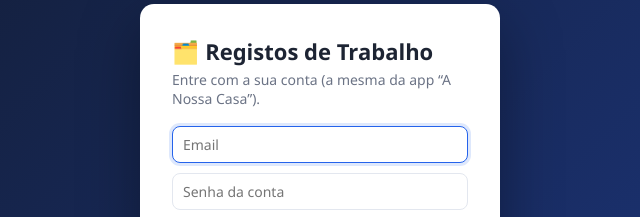
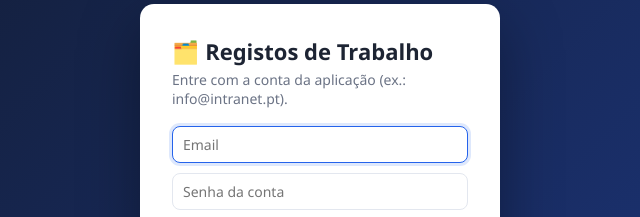
Before and after one commit to ricardosantos1984/ricardosantos1984.github.io, a plain HTML site: page registos/index.html in a window 1280 px wide. Shown: the part 245-462 px from the top of the page, 320-960 px from the left. Drawn offline with nearby package versions, Linux system fonts and the light colour scheme.

Commit message:
Registos: texto do login para a conta info@intranet.pt
Co-Authored-By: Claude Opus 5.5 <noreply@anthropic.com>
Claude-Session: https://claude.ai/code/session_01BLjY1rio8fpkviiAVjpVSx

```diff
--- a/registos/index.html
+++ b/registos/index.html
@@ -123,7 +123,7 @@ code{background:#f1f4f9;padding:2px 6px;border-radius:5px;font-family:Consolas,m
   <div class="lockbox">
     <h1>🗂️ Registos de Trabalho</h1>
     <form id="loginForm" hidden>
-      <p>Entre com a sua conta (a mesma da app “A Nossa Casa”).</p>
+      <p>Entre com a conta da aplicação (ex.: info@intranet.pt).</p>
       <input type="email" id="lgEmail" placeholder="Email" autocomplete="username">
       <input type="password" id="lgPw" placeholder="Senha da conta" autocomplete="current-password">
       <div class="err" id="lgErr"></div>
```
